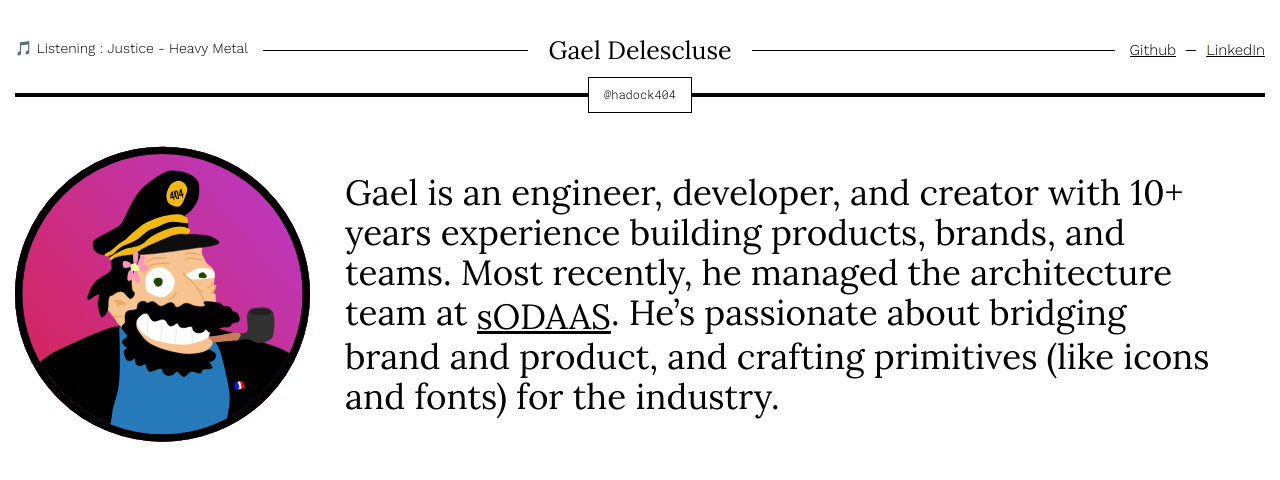
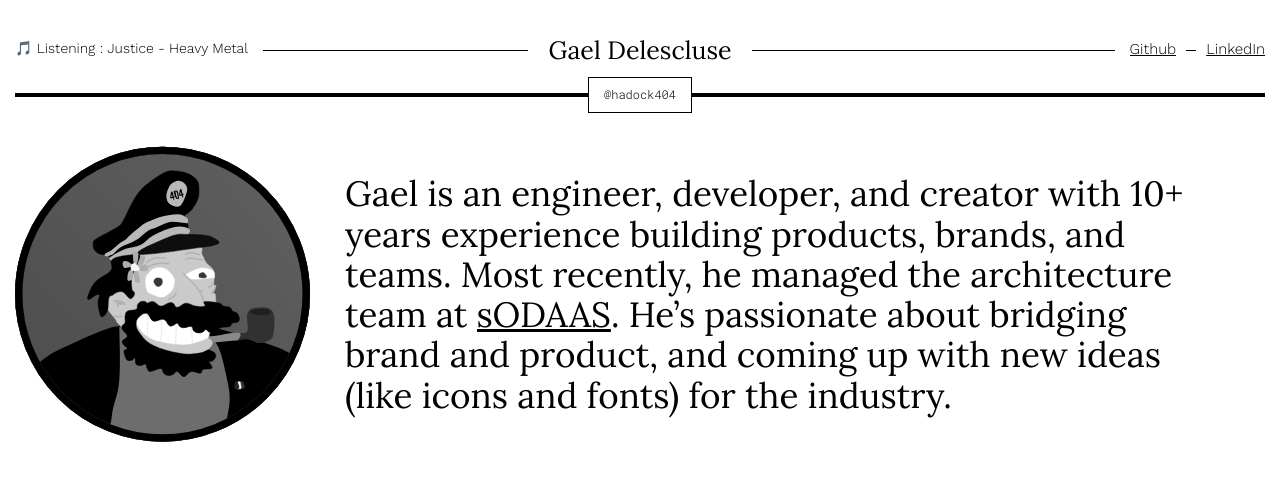
Before and after one commit to HaDock404/app-web-me, a React (Create React App) app: page /#/ in a window 1280 px wide. Shown: the top 480 px of the page. Built offline with nearby package versions, Linux system fonts and the light colour scheme.

Commit message:
intro greyscale animation

```diff
--- a/src/components/Intro.jsx
+++ b/src/components/Intro.jsx
@@ -7,7 +7,7 @@ function Intro() {
         <div id='intro_display'>
             <div id='intro'>
                 <div id='element1'><Hadock/></div>
-                <div id='element2'>Gael is an engineer, developer, and creator with 10+ years experience building products, brands, and teams. Most recently, he managed the architecture team at <Link to="https://hadock404.github.io/app-web-sodaas/" className='link'>sODAAS</Link>. He’s passionate about bridging brand and product, and crafting primitives (like icons and fonts) for the industry.</div>
+                <div id='element2'>Gael is an engineer, developer, and creator with 10+ years experience building products, brands, and teams. Most recently, he managed the architecture team at <Link to="https://hadock404.github.io/app-web-sodaas/" className='link'>sODAAS</Link>. He’s passionate about bridging brand and product, and coming up with new ideas (like icons and fonts) for the industry.</div>
 
             </div>
         </div>
--- a/src/styles/header.css
+++ b/src/styles/header.css
@@ -116,7 +116,7 @@ ul {
     display: inline-block;
     color: inherit; /* Pour garder la couleur de texte initiale */
     overflow: hidden; /* Nécessaire pour cacher le fond avant l'animation */
-    vertical-align: middle;
+    vertical-align: top;
 }
 
 .link::before {
--- a/src/styles/intro.css
+++ b/src/styles/intro.css
@@ -9,7 +9,6 @@
     width: 100%;
     height: 320px;
 
-
     max-width: 1300px;
     display: flex;
     flex-direction: row;
@@ -20,8 +19,14 @@
 
 }
 
+#intro:hover #hadock {
+    filter: grayscale(0%);
+  }
+
 #hadock {
     width: 100%;
+    filter: grayscale(100%);
+    transition: filter 0.5s ease;
 }
 
 #element1 {
```
